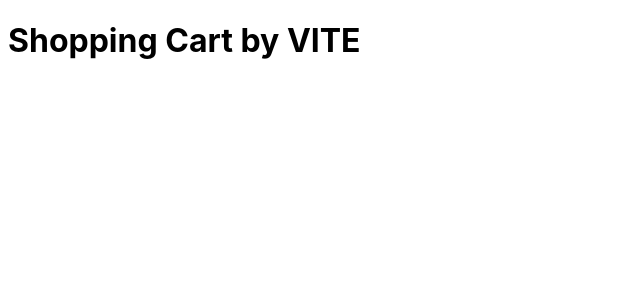
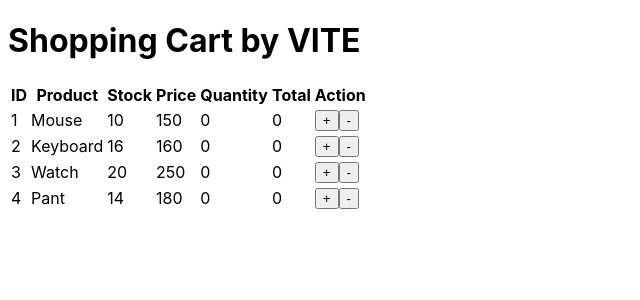
Before and after one commit to Jobayer109/Shopping-Cart-by-VITE, a React (Vite) app: page / in a window 1280 px wide. Shown: the top 300 px of the page, without its empty margins (0-640 px from the left). Built offline with nearby package versions, Linux system fonts and the light colour scheme.

Commit message:
Products are displayed by mapping

```diff
--- a/src/components/ShoppingCart.jsx
+++ b/src/components/ShoppingCart.jsx
@@ -1,5 +1,27 @@
+import TableRow from "./TableRow";
+import productList from "./data";
+
 const ShoppingCart = () => {
-  return <div></div>;
+  return (
+    <div>
+      <table>
+        <tr>
+          <th>ID</th>
+          <th>Product</th>
+          <th>Stock</th>
+          <th>Price</th>
+          <th>Quantity</th>
+          <th>Total</th>
+          <th>Action</th>
+        </tr>
+        <tbody>
+          {productList.map((product) => (
+            <TableRow key={product.id} {...product} />
+          ))}
+        </tbody>
+      </table>
+    </div>
+  );
 };
 
 export default ShoppingCart;
--- a/src/components/TableRow.jsx
+++ b/src/components/TableRow.jsx
@@ -0,0 +1,19 @@
+const TableRow = (product) => {
+  const { id, name, stock, price } = product;
+  return (
+    <tr>
+      <td>{id}</td>
+      <td>{name}</td>
+      <td>{stock}</td>
+      <td>{price}</td>
+      <td>0</td>
+      <td>0</td>
+      <td>
+        <button>+</button>
+        <button>-</button>
+      </td>
+    </tr>
+  );
+};
+
+export default TableRow;
--- a/src/components/data.js
+++ b/src/components/data.js
@@ -1,26 +1,24 @@
-import shortid from "shortid";
-
 const productList = [
   {
-    id: shortid.generate(),
+    id: 1,
     name: "Mouse",
     stock: 10,
     price: 150,
   },
   {
-    id: shortid.generate(),
+    id: 2,
     name: "Keyboard",
     stock: 16,
     price: 160,
   },
   {
-    id: shortid.generate(),
+    id: 3,
     name: "Watch",
     stock: 20,
     price: 250,
   },
   {
-    id: shortid.generate(),
+    id: 4,
     name: "Pant",
     stock: 14,
     price: 180,
```
